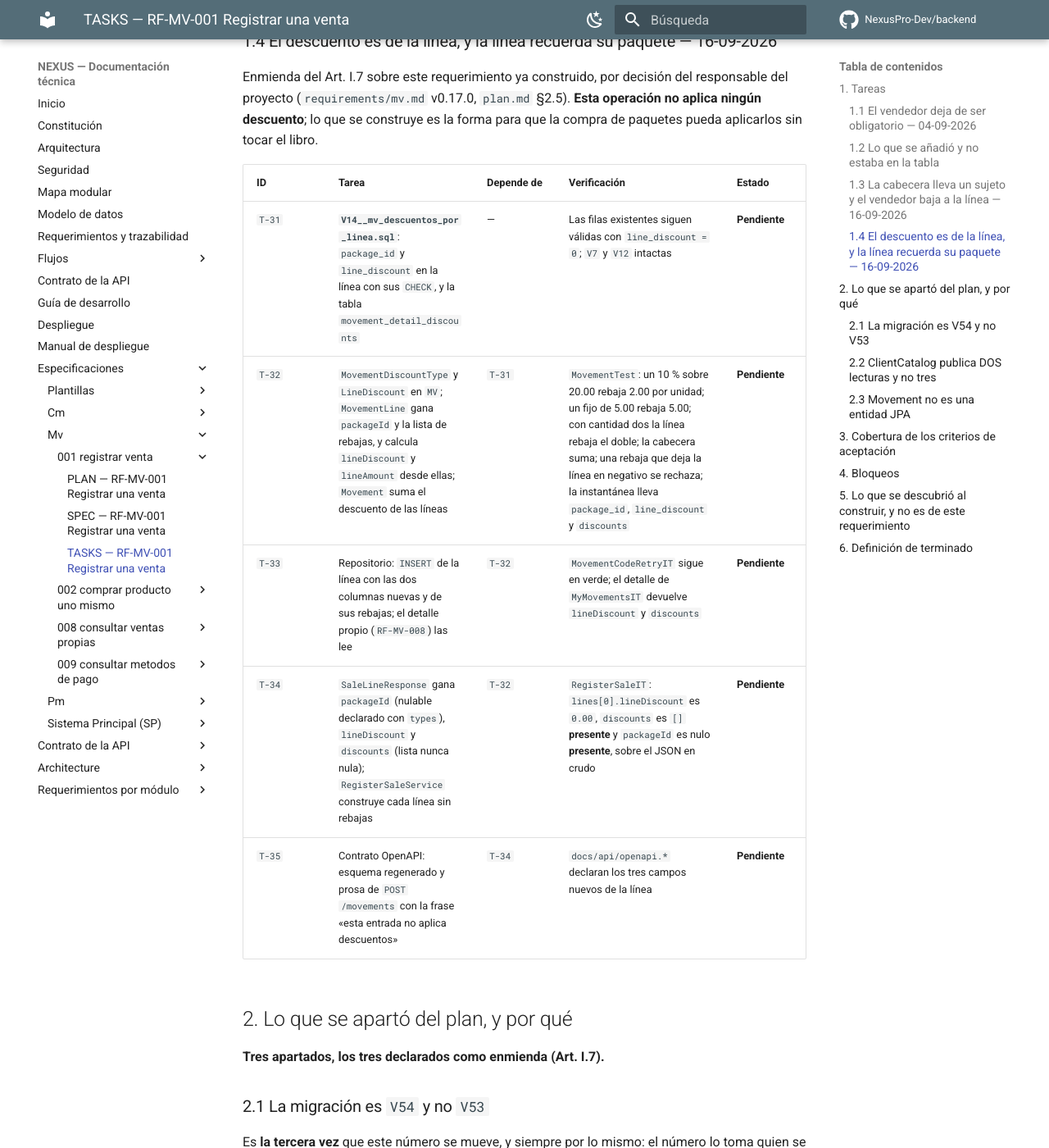
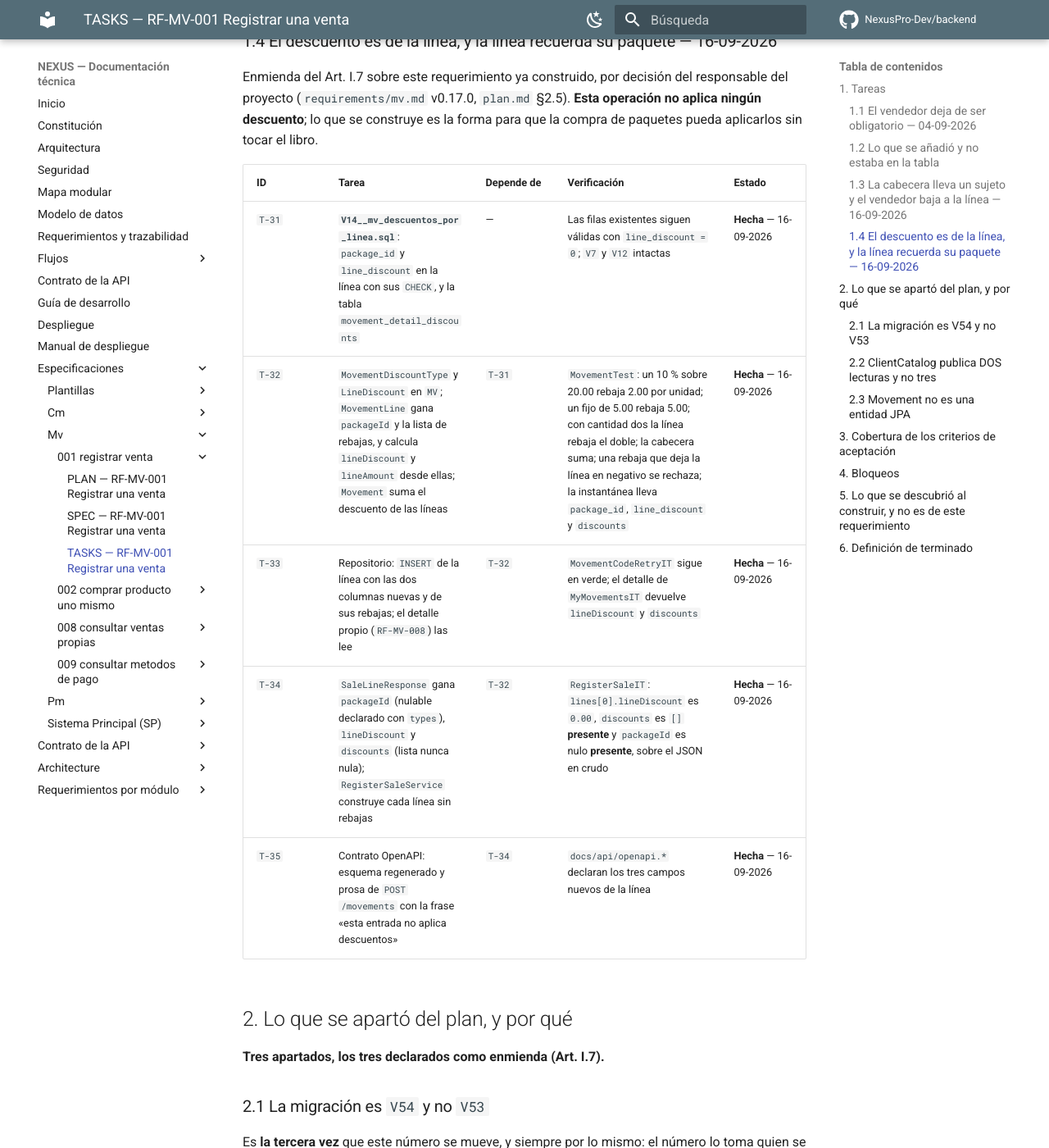
Before and after one commit to NexusPro-Dev/backend, an MkDocs documentation site: the page built from docs/specs/mv/001-registrar-venta/tasks.md, in a window 1280 px wide and 1400 px high, scrolled down 7051 px. Shown: the whole window at 82% size. Built offline with MkDocs 1.6.1 and Material for MkDocs 9.7.7, drawn with Linux system fonts in a browser that asks for light colours; comment, search, counter and statistics services are not loaded; some of the changed text lies outside the part shown.

Commit message:
docs(mv): T-31..T-35 de RF-MV-001 pasan a Hecha — el descuento por linea y el paquete de la linea estan construidos en 6c91952
Co-Authored-By: Claude Opus 5 (1M context) <noreply@anthropic.com>

```diff
--- a/docs/specs/mv/001-registrar-venta/tasks.md
+++ b/docs/specs/mv/001-registrar-venta/tasks.md
@@ -5,7 +5,7 @@
 | Requerimiento | `RF-MV-001` |
 | Plan | [`plan.md`](plan.md), aprobado el 02-09-2026 |
 | Versión | 0.5.0 |
-| Estado | **En curso** — `T-01` a `T-18` `Hecha`; `CA-MV-008` queda **sin prueba** hasta `RF-SP-045`; `T-25` a `T-30` `Hecha` el 16-09-2026 (§1.3); `T-31` a `T-35` (§1.4) |
+| Estado | **En curso** — `T-01` a `T-18` `Hecha`; `CA-MV-008` queda **sin prueba** hasta `RF-SP-045`; `T-25` a `T-30` `Hecha` el 16-09-2026 (§1.3); `T-31` a `T-35` `Hecha` el 16-09-2026 (§1.4) |
 | Autor | Responsable técnico |
 | Aprobadas por | Responsable del proyecto |
 | Fecha de aprobación | 04-09-2026 |
@@ -97,11 +97,11 @@ Enmienda del Art. I.7 sobre este requerimiento ya construido, por decisión del
 
 | ID | Tarea | Depende de | Verificación | Estado |
 |---|---|---|---|---|
-| `T-31` | **`V14__mv_descuentos_por_linea.sql`**: `package_id` y `line_discount` en la línea con sus `CHECK`, y la tabla `movement_detail_discounts` | — | Las filas existentes siguen válidas con `line_discount = 0`; `V7` y `V12` intactas | **Pendiente** |
-| `T-32` | `MovementDiscountType` y `LineDiscount` en `MV`; `MovementLine` gana `packageId` y la lista de rebajas, y calcula `lineDiscount` y `lineAmount` desde ellas; `Movement` suma el descuento de las líneas | `T-31` | `MovementTest`: un 10 % sobre 20.00 rebaja 2.00 por unidad; un fijo de 5.00 rebaja 5.00; con cantidad dos la línea rebaja el doble; la cabecera suma; una rebaja que deja la línea en negativo se rechaza; la instantánea lleva `package_id`, `line_discount` y `discounts` | **Pendiente** |
-| `T-33` | Repositorio: `INSERT` de la línea con las dos columnas nuevas y de sus rebajas; el detalle propio (`RF-MV-008`) las lee | `T-32` | `MovementCodeRetryIT` sigue en verde; el detalle de `MyMovementsIT` devuelve `lineDiscount` y `discounts` | **Pendiente** |
-| `T-34` | `SaleLineResponse` gana `packageId` (nulable declarado con `types`), `lineDiscount` y `discounts` (lista nunca nula); `RegisterSaleService` construye cada línea sin rebajas | `T-32` | `RegisterSaleIT`: `lines[0].lineDiscount` es `0.00`, `discounts` es `[]` **presente** y `packageId` es nulo **presente**, sobre el JSON en crudo | **Pendiente** |
-| `T-35` | Contrato OpenAPI: esquema regenerado y prosa de `POST /movements` con la frase «esta entrada no aplica descuentos» | `T-34` | `docs/api/openapi.*` declaran los tres campos nuevos de la línea | **Pendiente** |
+| `T-31` | **`V14__mv_descuentos_por_linea.sql`**: `package_id` y `line_discount` en la línea con sus `CHECK`, y la tabla `movement_detail_discounts` | — | Las filas existentes siguen válidas con `line_discount = 0`; `V7` y `V12` intactas | **Hecha** — 16-09-2026 |
+| `T-32` | `MovementDiscountType` y `LineDiscount` en `MV`; `MovementLine` gana `packageId` y la lista de rebajas, y calcula `lineDiscount` y `lineAmount` desde ellas; `Movement` suma el descuento de las líneas | `T-31` | `MovementTest`: un 10 % sobre 20.00 rebaja 2.00 por unidad; un fijo de 5.00 rebaja 5.00; con cantidad dos la línea rebaja el doble; la cabecera suma; una rebaja que deja la línea en negativo se rechaza; la instantánea lleva `package_id`, `line_discount` y `discounts` | **Hecha** — 16-09-2026 |
+| `T-33` | Repositorio: `INSERT` de la línea con las dos columnas nuevas y de sus rebajas; el detalle propio (`RF-MV-008`) las lee | `T-32` | `MovementCodeRetryIT` sigue en verde; el detalle de `MyMovementsIT` devuelve `lineDiscount` y `discounts` | **Hecha** — 16-09-2026 |
+| `T-34` | `SaleLineResponse` gana `packageId` (nulable declarado con `types`), `lineDiscount` y `discounts` (lista nunca nula); `RegisterSaleService` construye cada línea sin rebajas | `T-32` | `RegisterSaleIT`: `lines[0].lineDiscount` es `0.00`, `discounts` es `[]` **presente** y `packageId` es nulo **presente**, sobre el JSON en crudo | **Hecha** — 16-09-2026 |
+| `T-35` | Contrato OpenAPI: esquema regenerado y prosa de `POST /movements` con la frase «esta entrada no aplica descuentos» | `T-34` | `docs/api/openapi.*` declaran los tres campos nuevos de la línea | **Hecha** — 16-09-2026 |
 
 ## 2. Lo que se apartó del plan, y por qué
 
```
